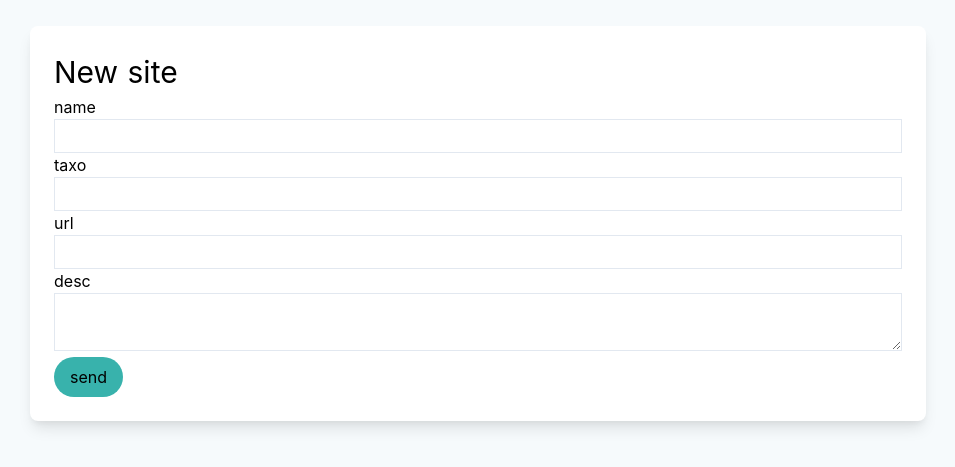
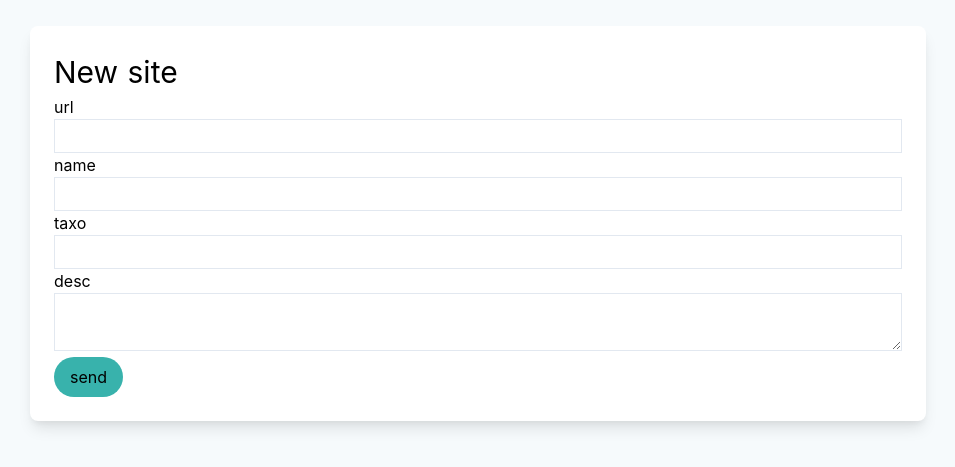
Before and after one commit to syon/houg, a Nuxt app: page /new in a window 1280 px wide. Shown: the part 177-644 px from the top of the page, without its empty margins (162-1117 px from the left). Built offline with nearby package versions, Linux system fonts and the light colour scheme; no server answers.

Commit message:
:cyclone: fix

```diff
--- a/pages/index.vue
+++ b/pages/index.vue
@@ -26,9 +26,6 @@
             target="_blank"
             >{{ x.url }}</a
           >
-          <p class="mt-2 text-gray-600">
-            {{ x.desc }}
-          </p>
           <div class="text-gray-600">#Photo</div>
         </div>
       </div>
--- a/pages/new.vue
+++ b/pages/new.vue
@@ -4,6 +4,14 @@
   >
     <div class="w-full bg-white rounded-lg shadow-lg p-6 m-2">
       <h1 class="text-3xl">New site</h1>
+      <div>
+        <span>url</span>
+        <input
+          v-model="form.url"
+          type="text"
+          class="w-full p-1 border border-gray-300"
+        />
+      </div>
       <div>
         <span>name</span>
         <input
@@ -16,14 +24,6 @@
         <span>taxo</span>
         <input
           v-model="form.taxo"
-          type="text"
-          class="w-full p-1 border border-gray-300"
-        />
-      </div>
-      <div>
-        <span>url</span>
-        <input
-          v-model="form.url"
           type="text"
           class="w-full p-1 border border-gray-300"
         />
```
Also changed, not shown: 1 other file (tests, documents, lock files or other folders).
